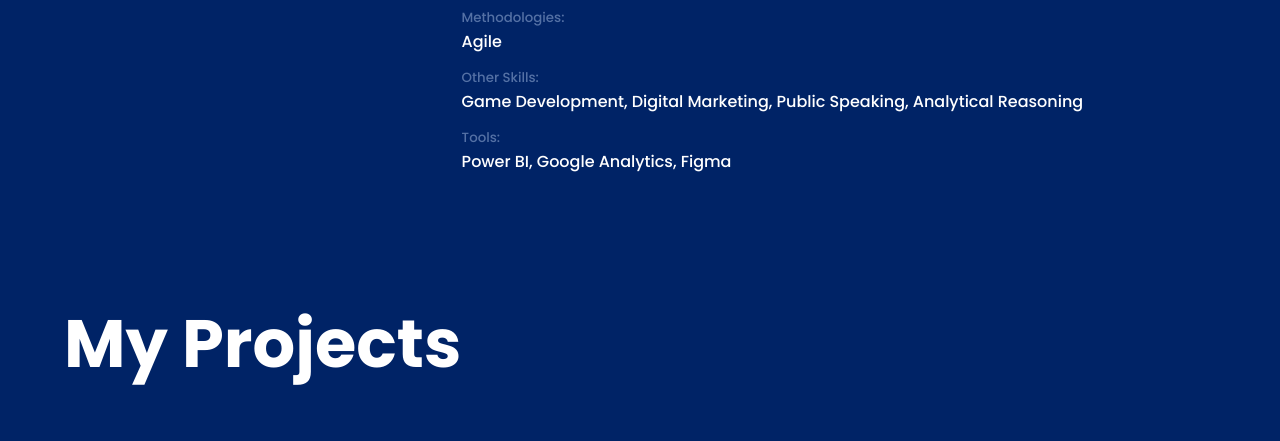
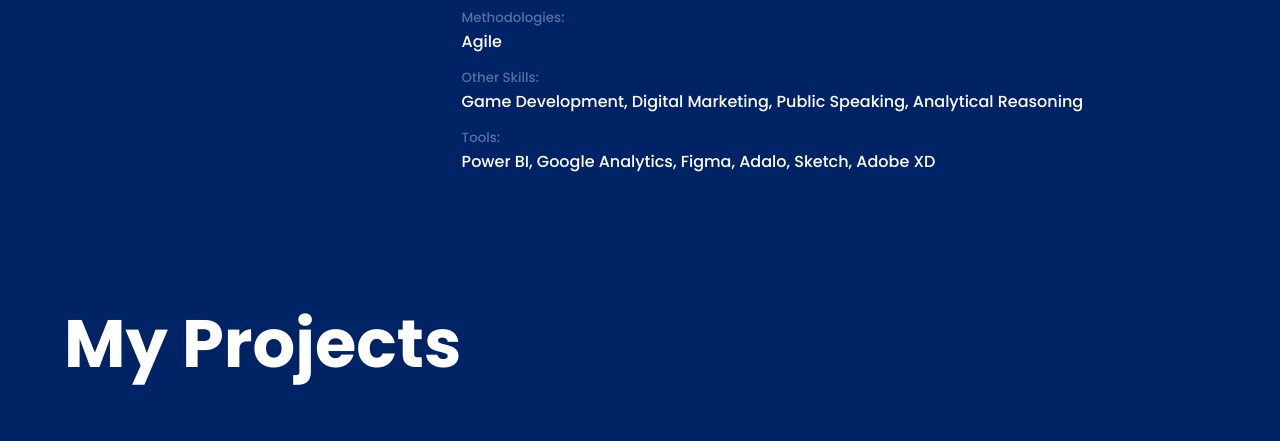
Before and after one commit to pranavisingh8/pranavi-portfolio, a plain HTML site: page index.html in a window 1280 px wide. Shown: the part 1840-2281 px from the top of the page. Drawn offline with Linux system fonts and the light colour scheme.

Commit message:
Update index.html

```diff
--- a/index.html
+++ b/index.html
@@ -65,7 +65,7 @@
                             <li><span>Web Development:</span><br>HTML, CSS, JavaScript, WordPress</li>
                             <li><span>Methodologies:</span><br>Agile</li>
                             <li><span>Other Skills:</span><br>Game Development, Digital Marketing, Public Speaking, Analytical Reasoning</li>
-                            <li><span>Tools:</span><br>Power BI, Google Analytics, Figma</li>
+                            <li><span>Tools:</span><br>Power BI, Google Analytics, Figma, Adalo, Sketch, Adobe XD</li>
                         </ul>
                     </div>
                     <div class="tab-contents" id="experience">
```
